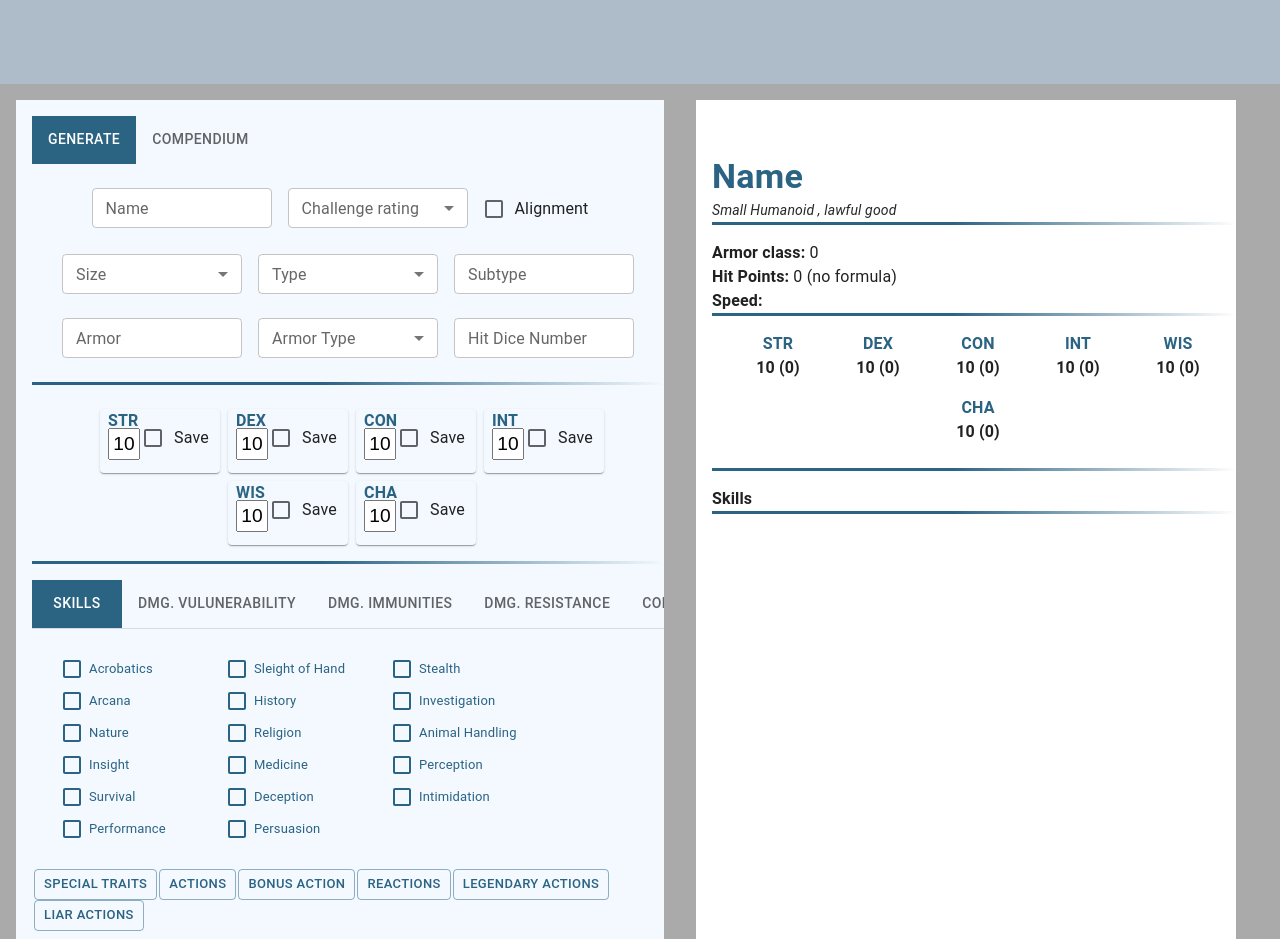
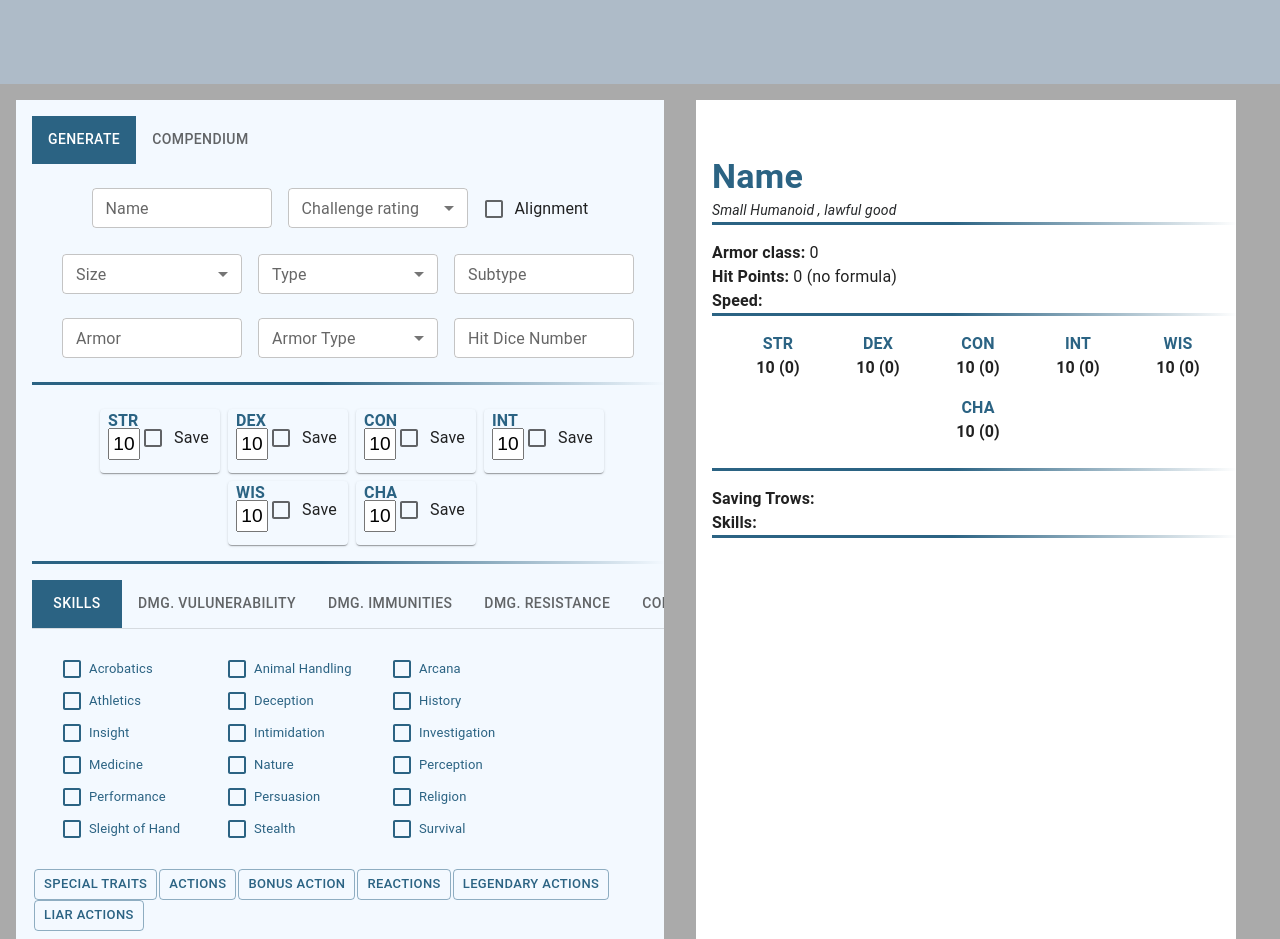
Before and after one commit to MoshaKartoshaGlazova/dnd, a React (Create React App) app: page / in a window 1280 px wide. Built offline with nearby package versions, Linux system fonts and the light colour scheme.

Commit message:
add saving Throws

```diff
--- a/src/Constants.js
+++ b/src/Constants.js
@@ -39,6 +39,62 @@ export const skills = [
     name: "Acrobatics",
   },
   {
+    stat: "WIS",
+    name: "Animal Handling",
+  },
+  {
+    stat: "INT",
+    name: "Arcana",
+  },
+  {
+    stat: "STR",
+    name: "Athletics",
+  },
+  {
+    stat: "CHA",
+    name: "Deception",
+  },
+  {
+    stat: "INT",
+    name: "History",
+  },
+  {
+    stat: "WIS",
+    name: "Insight",
+  },
+  {
+    stat: "CHA",
+    name: "Intimidation",
+  },
+  {
+    stat: "INT",
+    name: "Investigation",
+  },
+  {
+    stat: "WIS",
+    name: "Medicine",
+  },
+  {
+    stat: "INT",
+    name: "Nature",
+  },
+  {
+    stat: "WIS",
+    name: "Perception",
+  },
+  {
+    stat: "CHA",
+    name: "Performance",
+  },
+  {
+    stat: "CHA",
+    name: "Persuasion",
+  },
+  {
+    stat: "INT",
+    name: "Religion",
+  },
+  {
     stat: "DEX",
     name: "Sleight of Hand",
   },
@@ -47,60 +103,8 @@ export const skills = [
     name: "Stealth",
   },
   {
-    stat: "INT",
-    name: "Arcana",
-  },
-  {
-    stat: "INT",
-    name: "History",
-  },
-  {
-    stat: "INT",
-    name: "Investigation",
-  },
-  {
-    stat: "INT",
-    name: "Nature",
-  },
-  {
-    stat: "INT",
-    name: "Religion",
-  },
-  {
-    stat: "WIS",
-    name: "Animal Handling",
-  },
-  {
-    stat: "WIS",
-    name: "Insight",
-  },
-  {
-    stat: "WIS",
-    name: "Medicine",
-  },
-  {
-    stat: "WIS",
-    name: "Perception",
-  },
-  {
     stat: "WIS",
     name: "Survival",
-  },
-  {
-    stat: "CHA",
-    name: "Deception",
-  },
-  {
-    stat: "CHA",
-    name: "Intimidation",
-  },
-  {
-    stat: "CHA",
-    name: "Performance",
-  },
-  {
-    stat: "CHA",
-    name: "Persuasion",
   },
 ];
 
--- a/src/components/characterList/ThrowsAndSkills.jsx
+++ b/src/components/characterList/ThrowsAndSkills.jsx
@@ -16,6 +16,16 @@ const ThrowsAndSkills = ({ state }) => {
       return sortSkills;
     }
   };
+
+  const calculateModifier = (monster_char) => {
+    return (
+      monster_char +
+      "+" +
+      (Math.floor((state.states[monster_char] - 10) / 2) +
+      (state?.profBonus ?? 0))
+    );
+  };
+
   return (
     <Grid
       sx={{
@@ -30,7 +40,16 @@ const ThrowsAndSkills = ({ state }) => {
     >
       <Grid item xs={12}>
         <Typography variant="regular">
-          <Typography variant="label">{"Skills "}</Typography>
+          <Typography variant="label">{"Saving Trows: "}</Typography>
+          {state.saves
+            .sort()
+            .map((item) => calculateModifier(item))
+            .join(", ")}
+        </Typography>
+      </Grid>
+      <Grid item xs={12}>
+        <Typography variant="regular">
+          <Typography variant="label">{"Skills: "}</Typography>
           {Object.keys(getSortedSkills())
             .map((item) => InputSkill(item, state))
             .join(", ")}
@@ -54,7 +73,6 @@ const InputSkill = (item, state) => {
       const modifier =
         calculateModifier(state.states[findSkillStat()]) +
         (state?.profBonus ?? 0) * 2;
-      console.log((state?.profBonus ?? 0) * 2);
       if (modifier >= 0) {
         return "+" + modifier;
       } else {
--- a/src/pages/main.jsx
+++ b/src/pages/main.jsx
@@ -19,6 +19,7 @@ export const Main = () => {
       WIS: "10",
       CHA: "10",
     },
+    saves: [],
   });
 
   const handleChange = (event, newValue) => {
```
